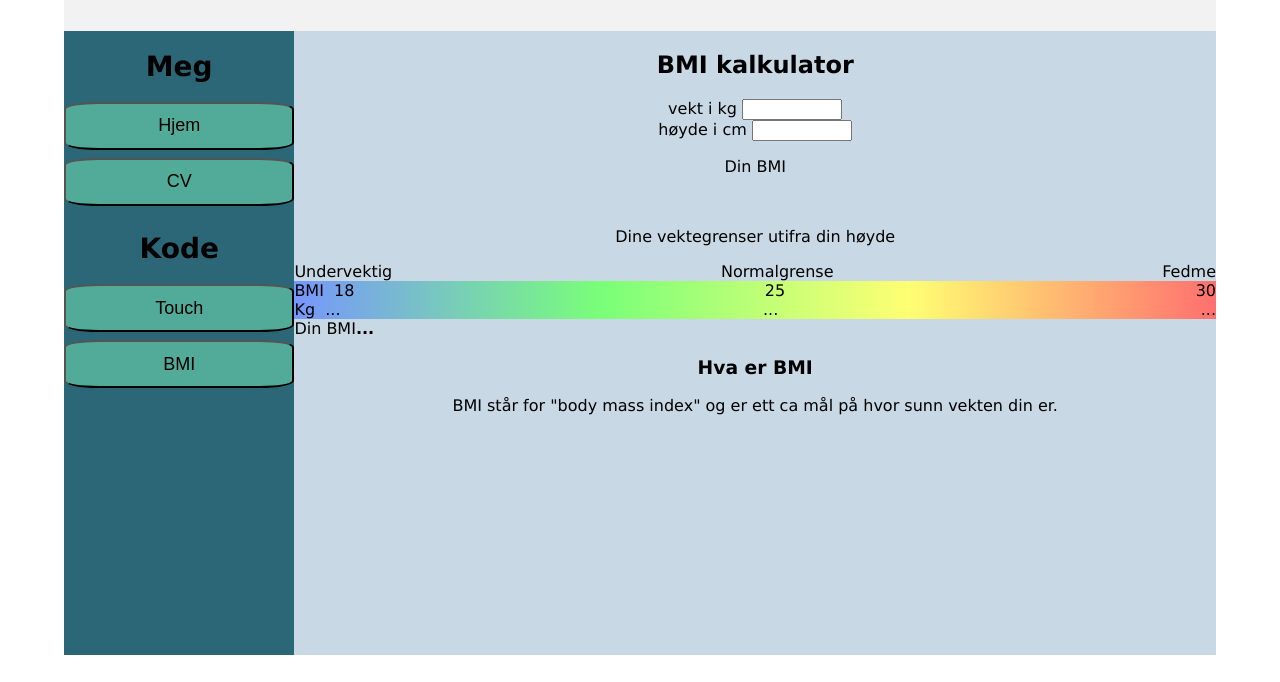
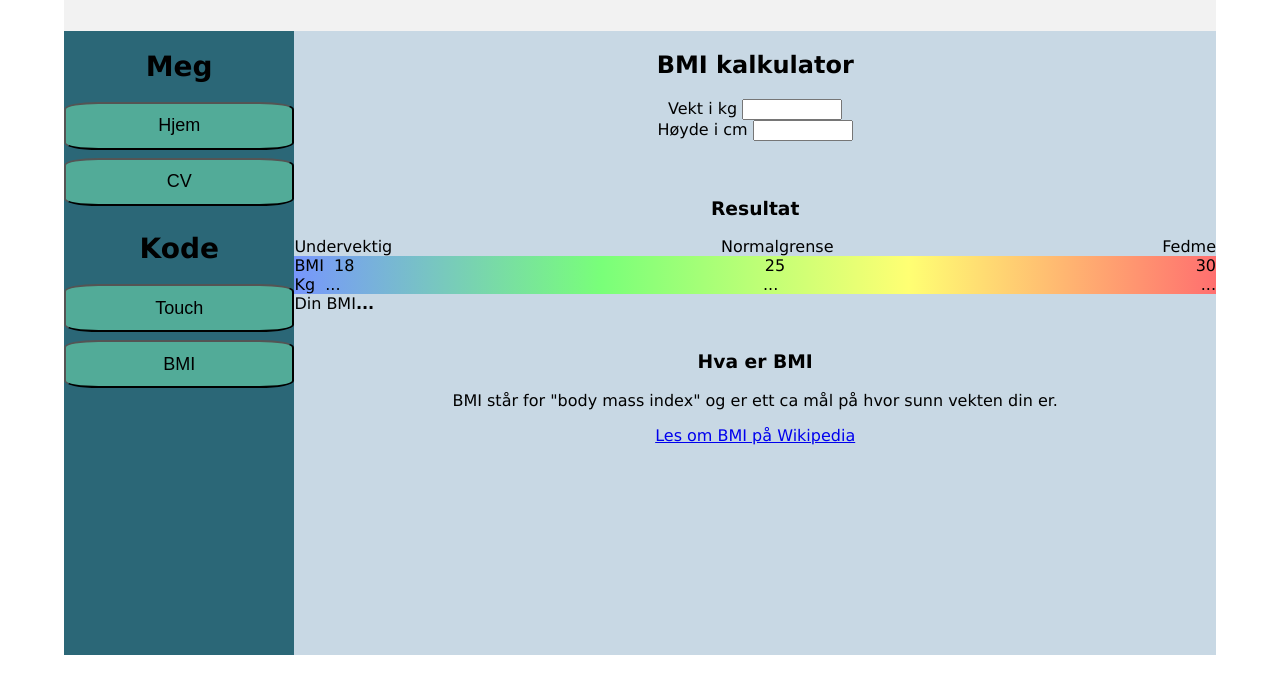
Before and after one commit to Martialcart/Martialcart.github.io, a plain HTML site: page bmi.html in a window 1280 px wide. Shown: the part 118-800 px from the top of the page. Drawn offline with Linux system fonts and the light colour scheme.

Commit message:
ui and grammar polish

```diff
--- a/bmi.html
+++ b/bmi.html
@@ -15,15 +15,14 @@
         <div id="menu" ></div>
         <div id="main_screen">
             <h2>BMI kalkulator</h2>
-                <label for="weight_kg">vekt i kg</label>
+                <label for="weight_kg">Vekt i kg</label>
                 <input id="weight_kg"type="number" oninput="handle_input()"><br>
-                <label for="height_cm">høyde i cm</label>
+                <label for="height_cm">Høyde i cm</label>
                 <input id="height_cm" type="number" oninput="handle_input()">
                 <br>
-                <p>Din BMI</p>
-
                 <br>
-                <p>Dine vektegrenser utifra din høyde</p>
+                <br>
+                <h3>Resultat</h3>
                 <a class="left">Undervektig</a>
                 <a class="center">Normalgrense</a>
                 <a class="right">Fedme</a>
@@ -42,8 +41,10 @@
                     <b id="bmi">...</b>
                 </div>
                 <br>
+                <br>
                 <h3>Hva er BMI</h3>
                 <p>BMI står for "body mass index" og er ett ca mål på hvor sunn vekten din er.</p>
+                <a href="https://no.wikipedia.org/wiki/Kroppsmasseindeks">Les om BMI på Wikipedia</a>
         </div>
     </body>
 </html>
```
